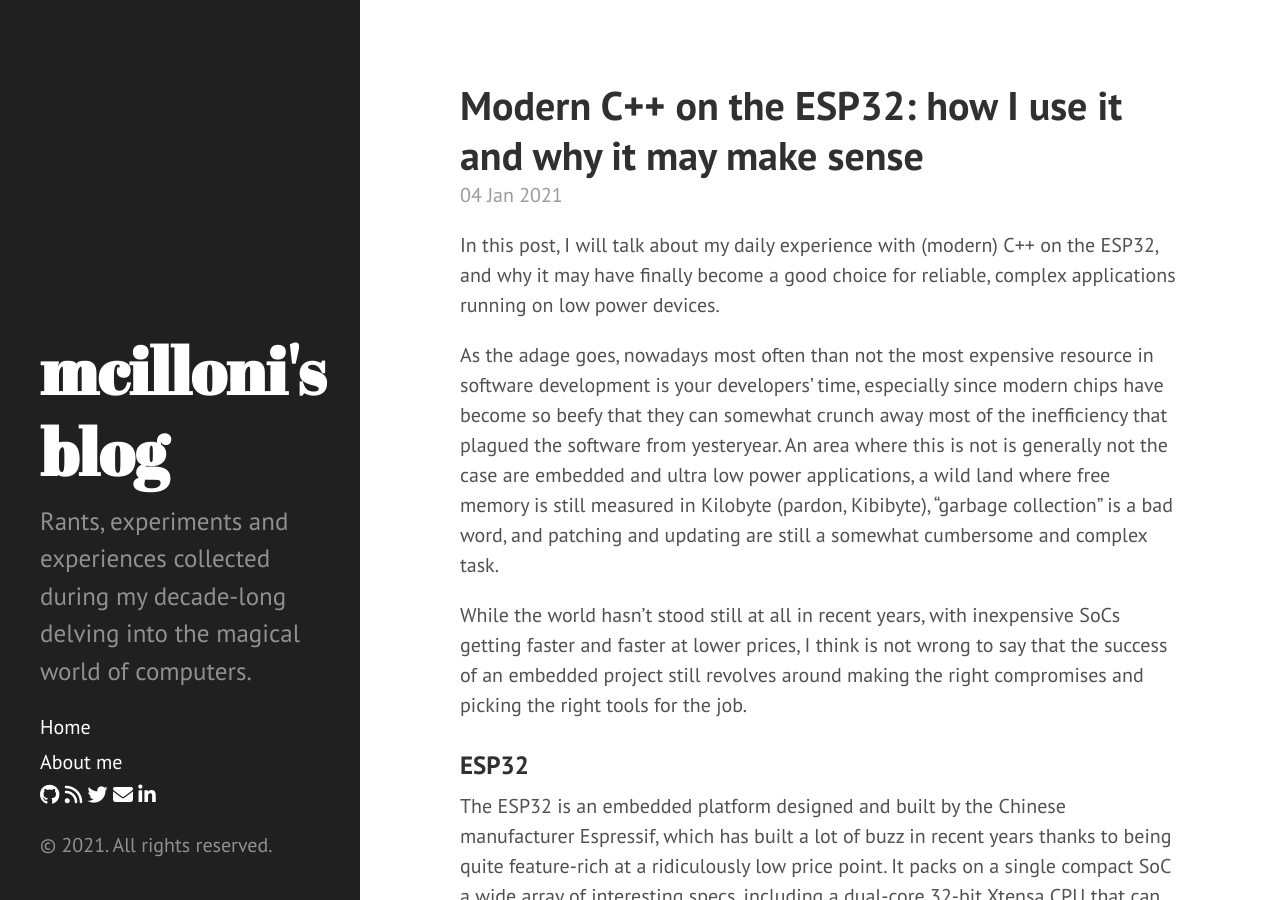
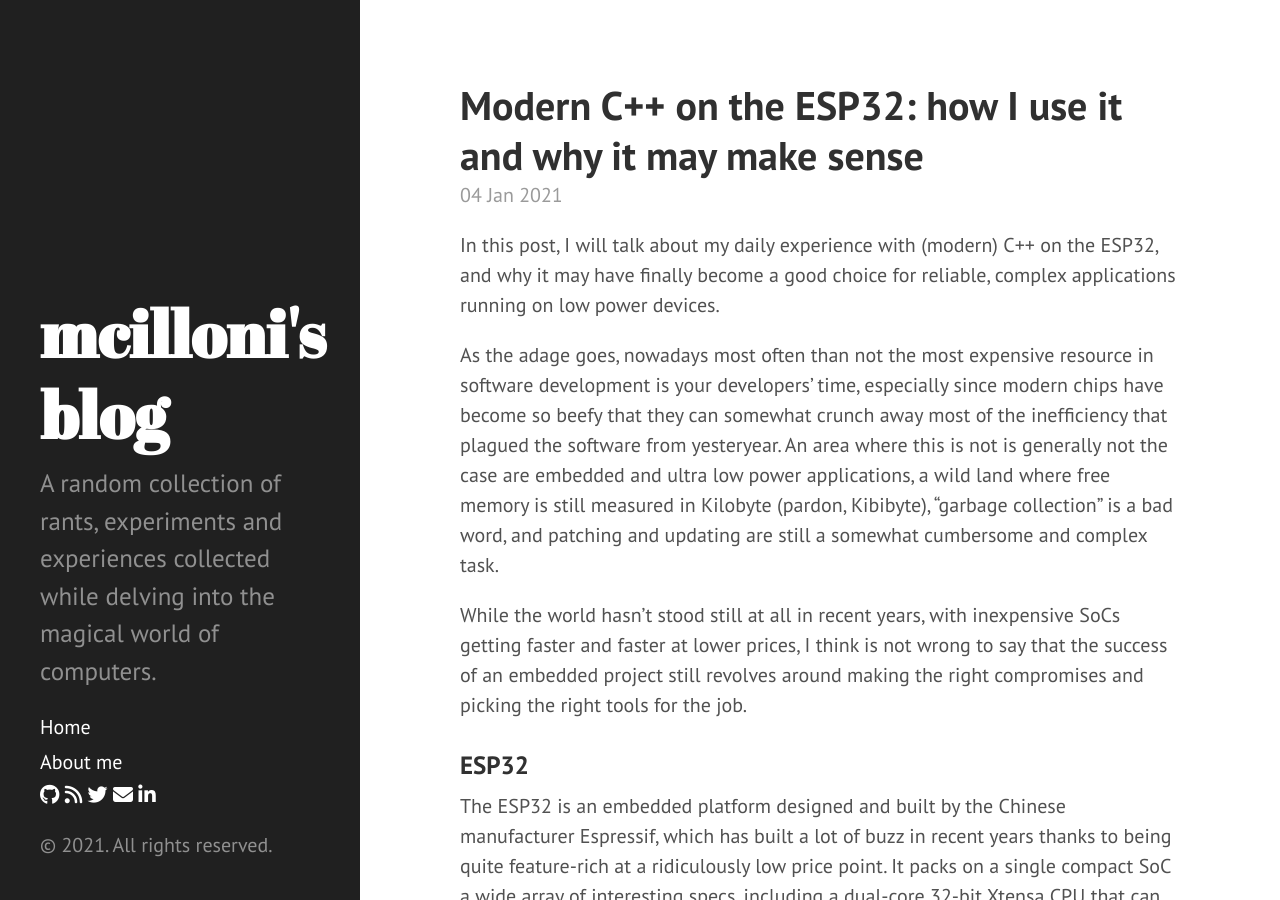
Before and after one commit to mcilloni/mcilloni.github.io, a Jekyll site: the page built from index.html, in a window 1280 px wide and 900 px high. Built offline with Jekyll 4.4.1, drawn with Linux system fonts in a browser that asks for light colours; nearby versions of some CDN libraries; the list of posts is cut into pages by our own code.

Commit message:
config: improved description

```diff
--- a/_config.yml
+++ b/_config.yml
@@ -9,7 +9,7 @@ gem: [jekyll-paginate, jekyll-gists]
 # Setup
 title:            mcilloni's blog
 tagline:          'A simple blog for rather complicated topics'
-description:      'Rants, experiments and experiences collected during my decade-long delving into the magical world of computers.'
+description:      'A random collection of rants, experiments and experiences collected while delving into the magical world of computers.'
 url:              https://mcilloni.ovh
 baseurl:          /
 
```
